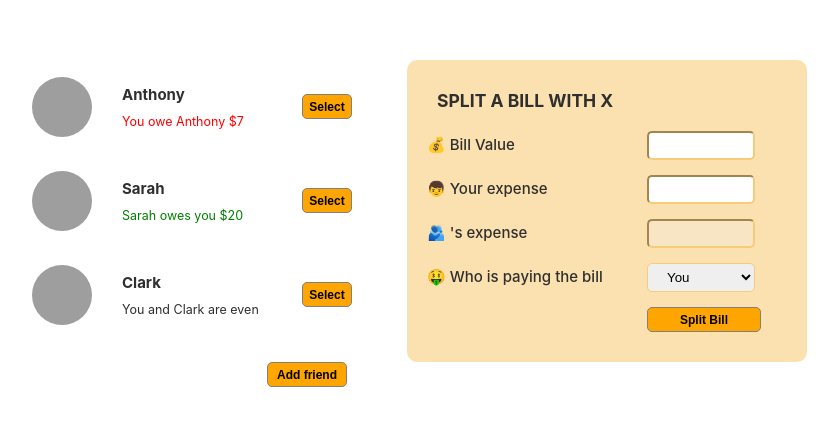
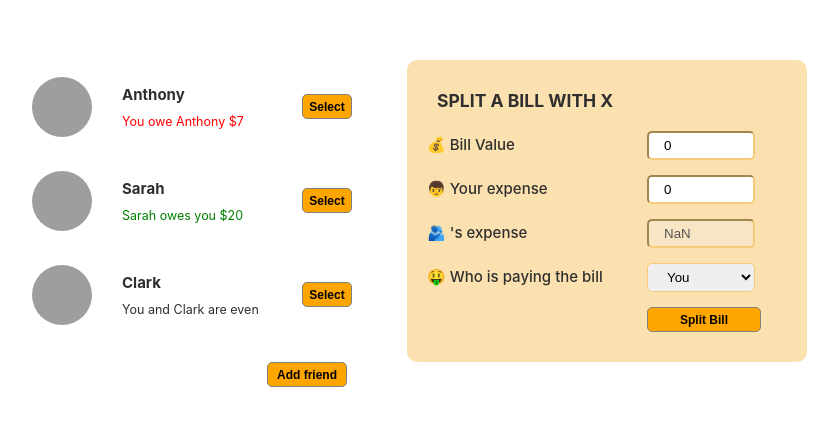
Before and after one commit to swiftybo/eat-n-split2, a React (Vite) app: page / in a window 1280 px wide. Shown: the part 167-592 px from the top of the page, without its empty margins (228-1066 px from the left). Built offline with nearby package versions, Linux system fonts and the light colour scheme; grey boxes are pictures that could not be loaded.

Commit message:
Added props to BillForm to lift state to App level

```diff
--- a/src/App.jsx
+++ b/src/App.jsx
@@ -1,4 +1,4 @@
-import { useState } from "react";
+import { useState, useRef } from "react";
 
 import FriendList from "./components/FriendList.jsx";
 import AddNewFriendForm from "./components/AddNewFriendForm.jsx";
@@ -34,11 +34,35 @@ export default function App() {
   );
 
   // TODO: Can probably improve this with a useReducer() function
-  const [billDetails, setBillDetails] = useState({
+  const [billInputs, setBillInputs] = useState({
     value: 0,
     selfExpense: 0,
     billPayer: "You",
   });
+
+  let friendExpense = useRef("NaN");
+
+  function handleNewValue(event) {
+    setBillInputs({ ...billInputs, value: +event.target.value });
+    friendExpense.current = calculateFriendExpense(
+      +event.target.value,
+      billInputs.selfExpense
+    );
+  }
+
+  function handleNewSelfExpense(event) {
+    setBillInputs({ ...billInputs, selfExpense: +event.target.value });
+    friendExpense.current = calculateFriendExpense(
+      billInputs.value,
+      +event.target.value
+    );
+  }
+
+  function calculateFriendExpense(totalBill, ownExpense) {
+    const remainingExpense = totalBill - ownExpense;
+    if (remainingExpense <= 0) return NaN;
+    else return remainingExpense;
+  }
 
   function addNewFriend(newFriendName, newFriendImg) {
     const newFriend = {
@@ -71,7 +95,12 @@ export default function App() {
         />
       </section>
       <section id="right">
-        <BillForm />
+        <BillForm
+          billDetails={billInputs}
+          handleValue={handleNewValue}
+          handleSelfExpense={handleNewSelfExpense}
+          friendExpenseRef={friendExpense}
+        />
       </section>
     </div>
   );
--- a/src/components/BillForm.jsx
+++ b/src/components/BillForm.jsx
@@ -1,4 +1,9 @@
-export default function BillForm() {
+export default function BillForm({
+  billDetails,
+  handleValue,
+  handleSelfExpense,
+  friendExpenseRef,
+}) {
   return (
     <form className="bill_form">
       <h3 className="bill_title">SPLIT A BILL WITH X</h3>
@@ -7,8 +12,8 @@ export default function BillForm() {
         <input
           className="bill_input"
           type="text"
-          // value={billDetails.value}
-          // onChange={handleValue}
+          value={billDetails.value}
+          onChange={handleValue}
         ></input>
       </div>
       <div className="form_field">
@@ -16,8 +21,8 @@ export default function BillForm() {
         <input
           className="bill_input"
           type="text"
-          // value={billDetails.selfExpense}
-          // onChange={handleSelfExpense}
+          value={billDetails.selfExpense}
+          onChange={handleSelfExpense}
         ></input>
       </div>
       <div className="form_field">
@@ -25,7 +30,7 @@ export default function BillForm() {
         <input
           className="bill_input"
           type="text"
-          // value={friendExpenseRef.current}
+          value={friendExpenseRef.current}
           disabled
         ></input>
       </div>
```
